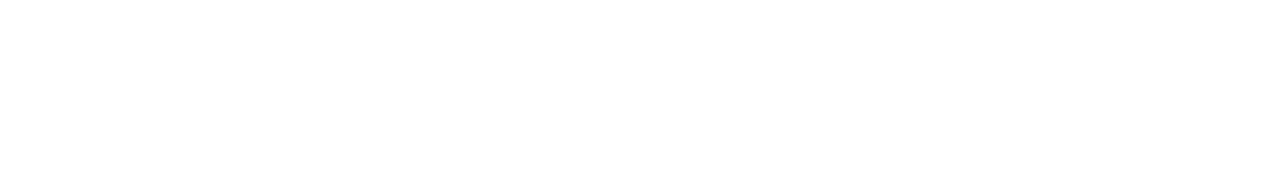
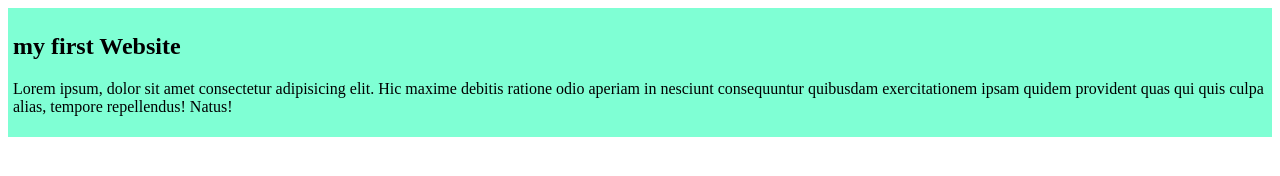
Before and after one commit to asif-kibria/my-simple-website, a plain HTML site: page index.html in a window 1280 px wide. Drawn offline with Linux system fonts and the light colour scheme.

Commit message:
added first blog

```diff
--- /dev/null
+++ b/Styles/blog.css
@@ -0,0 +1,4 @@
+div{
+background-color: aquamarine;
+padding: 5px;
+}
--- a/index.html
+++ b/index.html
@@ -4,8 +4,14 @@
     <meta charset="UTF-8">
     <meta name="viewport" content="width=device-width, initial-scale=1.0">
     <title>My Simple Website</title>
+   <link rel="stylesheet" href="Styles/blog.css">
 </head>
 <body>
+    <div>
+<h2> my first Website</h2>
+<p>Lorem ipsum, dolor sit amet consectetur adipisicing elit. Hic maxime debitis ratione odio aperiam in nesciunt consequuntur quibusdam exercitationem ipsam quidem provident quas qui quis culpa alias, tempore repellendus! Natus!</p>
+
+    </div>
 
 </body>
 </html>
```
